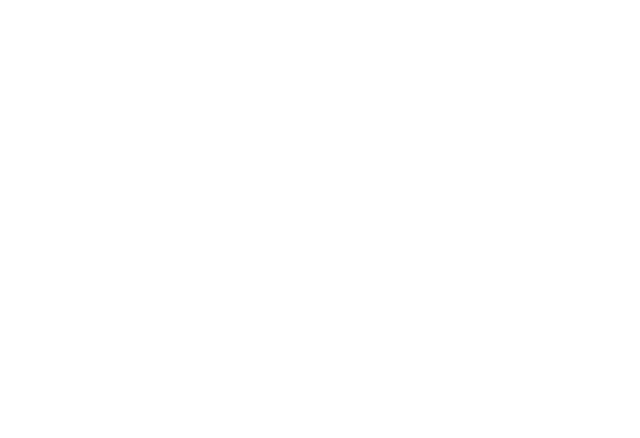
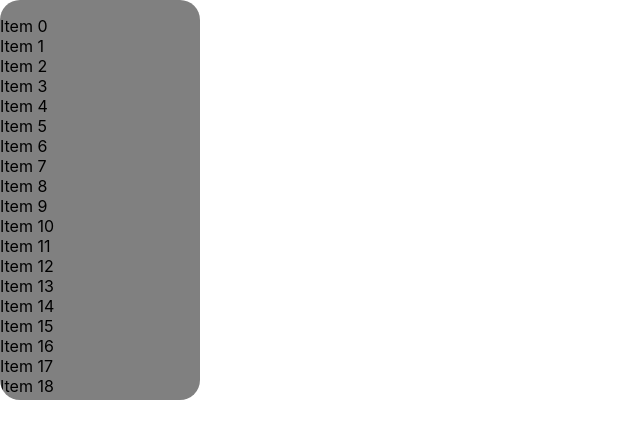
Before and after one commit to Sandeep96Shah/machineCoding, a React (Create React App) app: page /infinite-virtualized-list-scroll in a window 1280 px wide. Before the commit this address had no page. Shown: the top 438 px of the page, without its empty margins (0-640 px from the left). Built offline with nearby package versions, Linux system fonts and the light colour scheme.

Commit message:
Implemented infinite scroll with virtualized list (#17)

```diff
--- a/src/App.js
+++ b/src/App.js
@@ -1,44 +1,49 @@
-import './App.css';
-import OTP from './components/OTP';
-import TabForm from './components/TabForm';
-import { Routes, Route } from 'react-router-dom';
-import Home from './components/Home';
-import TablePagination from './components/TablePagination';
-import AutoComplete from './components/AutoComplete';
-import ProgressBar from './components/ProgressBar';
-import Form from './components/TabForm1';
-import Counter from './components/Counter';
-import DebounceThrottle from './components/Debounce';
-import Toast from './components/Toast';
-import Star from './components/Star';
-import Pagination from './components/Pagination';
-import DND from './components/DND';
-import FileUpload from './components/FileUpload';
-import MemoryGame from './components/MemoryGame';
-import NestedCheckbox from './components/NestedCheckbox';
-import VirtualizedList from './components/VirtualizedList';
+import "./App.css";
+import OTP from "./components/OTP";
+import TabForm from "./components/TabForm";
+import { Routes, Route } from "react-router-dom";
+import Home from "./components/Home";
+import TablePagination from "./components/TablePagination";
+import AutoComplete from "./components/AutoComplete";
+import ProgressBar from "./components/ProgressBar";
+import Form from "./components/TabForm1";
+import Counter from "./components/Counter";
+import DebounceThrottle from "./components/Debounce";
+import Toast from "./components/Toast";
+import Star from "./components/Star";
+import Pagination from "./components/Pagination";
+import DND from "./components/DND";
+import FileUpload from "./components/FileUpload";
+import MemoryGame from "./components/MemoryGame";
+import NestedCheckbox from "./components/NestedCheckbox";
+import VirtualizedList from "./components/VirtualizedList";
+import InfiniteVirtualizedListScroll from "./components/InfiniteVirtualizedListScroll";
 
 function App() {
   return (
     <div className="App">
       <Routes>
-        <Route path='/' element={<Home />} />
-        <Route path='/otp-input' element={<OTP />} />
-        <Route path='tab-form' element={<TabForm />} />
-        <Route path='table-pagination' element={<TablePagination />} />
-        <Route path='auto-complete' element={<AutoComplete />} />
-        <Route path='progress-bar' element={<ProgressBar />} />
-        <Route path='tab-form-1' element={<Form />} />
-        <Route path='counter' element={<Counter />} />
-        <Route path='debounce-throttle' element={<DebounceThrottle />} />
-        <Route path='toast' element={<Toast />} />
-        <Route path='star' element={<Star />} />
-        <Route path='pagination' element={<Pagination />} />
-        <Route path='dnd' element={<DND />} />
-        <Route path='file-upload' element={<FileUpload />} />
-        <Route path='memory-game' element={<MemoryGame />} />
-        <Route path='nested-checkbox' element={<NestedCheckbox />} />
-        <Route path='virtualized-list' element={<VirtualizedList />} />
+        <Route path="/" element={<Home />} />
+        <Route path="/otp-input" element={<OTP />} />
+        <Route path="tab-form" element={<TabForm />} />
+        <Route path="table-pagination" element={<TablePagination />} />
+        <Route path="auto-complete" element={<AutoComplete />} />
+        <Route path="progress-bar" element={<ProgressBar />} />
+        <Route path="tab-form-1" element={<Form />} />
+        <Route path="counter" element={<Counter />} />
+        <Route path="debounce-throttle" element={<DebounceThrottle />} />
+        <Route path="toast" element={<Toast />} />
+        <Route path="star" element={<Star />} />
+        <Route path="pagination" element={<Pagination />} />
+        <Route path="dnd" element={<DND />} />
+        <Route path="file-upload" element={<FileUpload />} />
+        <Route path="memory-game" element={<MemoryGame />} />
+        <Route path="nested-checkbox" element={<NestedCheckbox />} />
+        <Route path="virtualized-list" element={<VirtualizedList />} />
+        <Route
+          path="infinite-virtualized-list-scroll"
+          element={<InfiniteVirtualizedListScroll />}
+        />
       </Routes>
     </div>
   );
--- a/src/components/Home/index.js
+++ b/src/components/Home/index.js
@@ -10,20 +10,37 @@ const Home = () => {
     <div>
       <button onClick={() => handlenavigate("otp-input")}>OTP Input</button>
       <button onClick={() => handlenavigate("tab-form")}>Tab Form</button>
-      <button onClick={() => handlenavigate("table-pagination")}>Table Pagination</button>
-      <button onClick={() => handlenavigate("auto-complete")}>Auto Complete</button>
-      <button onClick={() => handlenavigate("progress-bar")}>Progress Bar</button>
+      <button onClick={() => handlenavigate("table-pagination")}>
+        Table Pagination
+      </button>
+      <button onClick={() => handlenavigate("auto-complete")}>
+        Auto Complete
+      </button>
+      <button onClick={() => handlenavigate("progress-bar")}>
+        Progress Bar
+      </button>
       <button onClick={() => handlenavigate("tab-form-1")}>Tab Form 1</button>
       <button onClick={() => handlenavigate("counter")}>Counter</button>
-      <button onClick={() => handlenavigate("debounce-throttle")}>DebounceThrottle</button>
+      <button onClick={() => handlenavigate("debounce-throttle")}>
+        DebounceThrottle
+      </button>
       <button onClick={() => handlenavigate("toast")}>Toast</button>
       <button onClick={() => handlenavigate("star")}>Star</button>
       <button onClick={() => handlenavigate("pagination")}>Pagination</button>
       <button onClick={() => handlenavigate("dnd")}>DND</button>
       <button onClick={() => handlenavigate("file-upload")}>File Upload</button>
       <button onClick={() => handlenavigate("memory-game")}>Memory Game</button>
-      <button onClick={() => handlenavigate("nested-checkbox")}>Nested Checkbox</button>
-      <button onClick={() => handlenavigate("virtualized-list")}>VirtualizedList</button>
+      <button onClick={() => handlenavigate("nested-checkbox")}>
+        Nested Checkbox
+      </button>
+      <button onClick={() => handlenavigate("virtualized-list")}>
+        VirtualizedList
+      </button>
+      <button
+        onClick={() => handlenavigate("infinite-virtualized-list-scroll")}
+      >
+        Infinite Virtualized List Scroll
+      </button>
     </div>
   );
 };
--- /dev/null
+++ b/src/components/InfiniteVirtualizedListScroll/index.jsx
@@ -0,0 +1,66 @@
+import React, { useEffect, useRef, useState } from "react";
+
+const ITEM_HEIGHT = 20;
+const BATCH_SIZE = 20;
+const VIEWPORT_HEIGHT = 400;
+const MAX_ITEMS = 1000;
+
+const initialState = Array.from(
+  { length: BATCH_SIZE },
+  (_, index) => `Item ${index}`
+);
+
+const addMoreItems = (start) =>
+  Array.from({ length: BATCH_SIZE }, (_, index) => `Item ${index + start}`);
+
+const InfiniteVirtualizedListScroll = () => {
+  const observerRef = useRef(null);
+  const visibleItemsCount = Math.floor(VIEWPORT_HEIGHT / ITEM_HEIGHT);
+  const [items, setItems] = useState(initialState);
+  const [indices, setIndices] = useState([0, visibleItemsCount]);
+  const visibleItems = items.slice(indices[0], indices[1]);
+
+  const handleOnScroll = (event) => {
+    const { scrollTop } = event.target;
+    const newStartIndex = Math.floor(scrollTop/ITEM_HEIGHT);
+    const newEndIndex = newStartIndex +  visibleItemsCount;
+    setIndices([newStartIndex, newEndIndex]);
+  }
+
+
+  useEffect(() => {
+    const observer = new IntersectionObserver((entries) => {
+      if (entries[0].isIntersecting)
+        setItems((prevItems) => [
+          ...prevItems,
+          ...addMoreItems(prevItems.length),
+        ]);
+    });
+
+    if (observerRef.current) observer.observe(observerRef.current);
+  }, [items]);
+  return (
+    <div
+      style={{
+        height: VIEWPORT_HEIGHT,
+        width: "200px",
+        backgroundColor: "grey",
+        borderRadius: "20px",
+        overflow: "auto",
+        position: "relative"
+      }}
+      onScroll={handleOnScroll}
+    >
+      <div style={{ height: MAX_ITEMS * ITEM_HEIGHT }}>
+        {visibleItems.map((item, index) => (
+          <p key={index} style={{position: "absolute", top: (indices[0] + index) * ITEM_HEIGHT}}>
+            {item}
+          </p>
+        ))}
+        <p ref={observerRef}></p>
+      </div>
+    </div>
+  );
+};
+
+export default InfiniteVirtualizedListScroll;
```
Also changed, not shown: src/components/InfiniteVirtualizedListScroll/infiniteVirtualizedListScroll.css (added).
